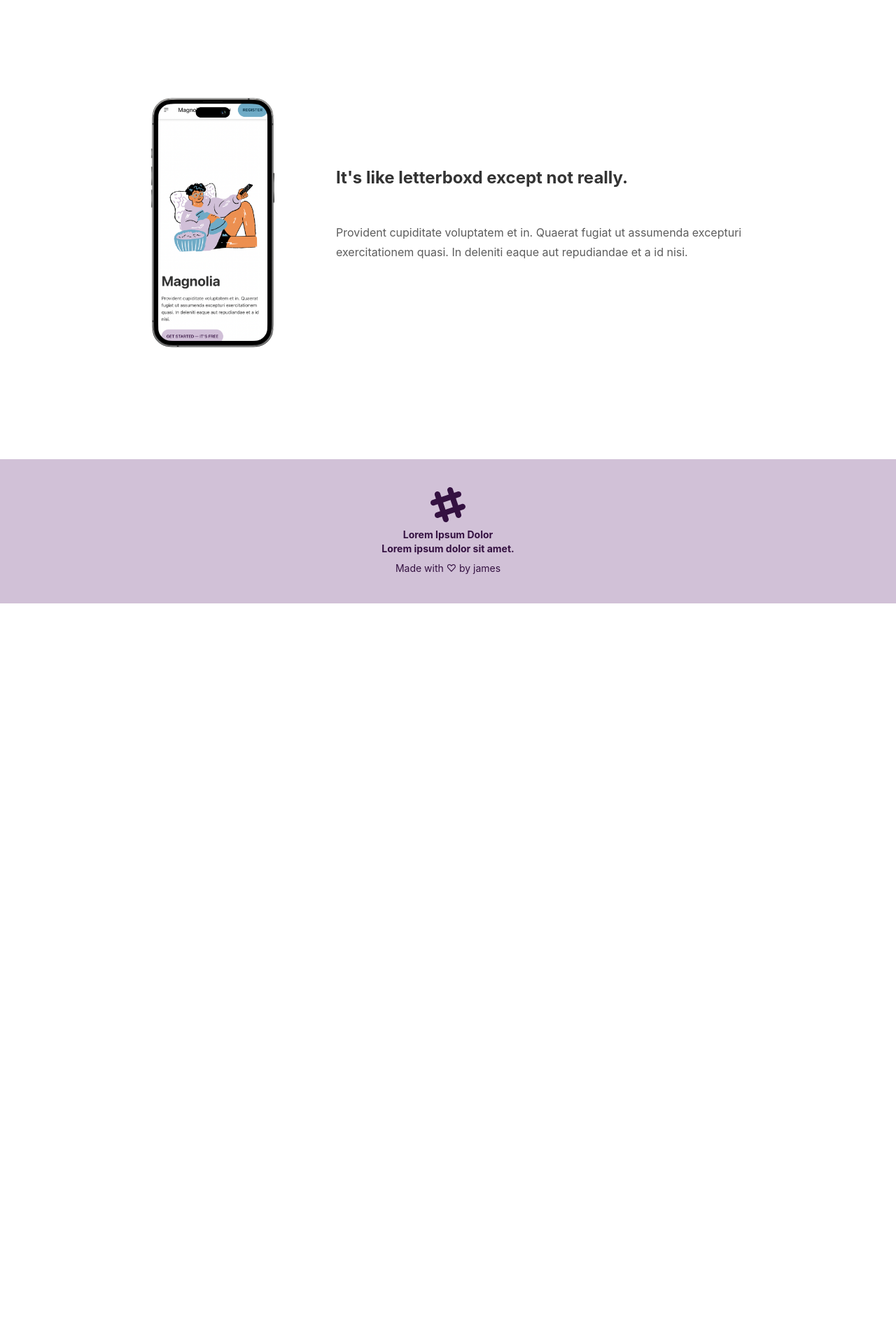
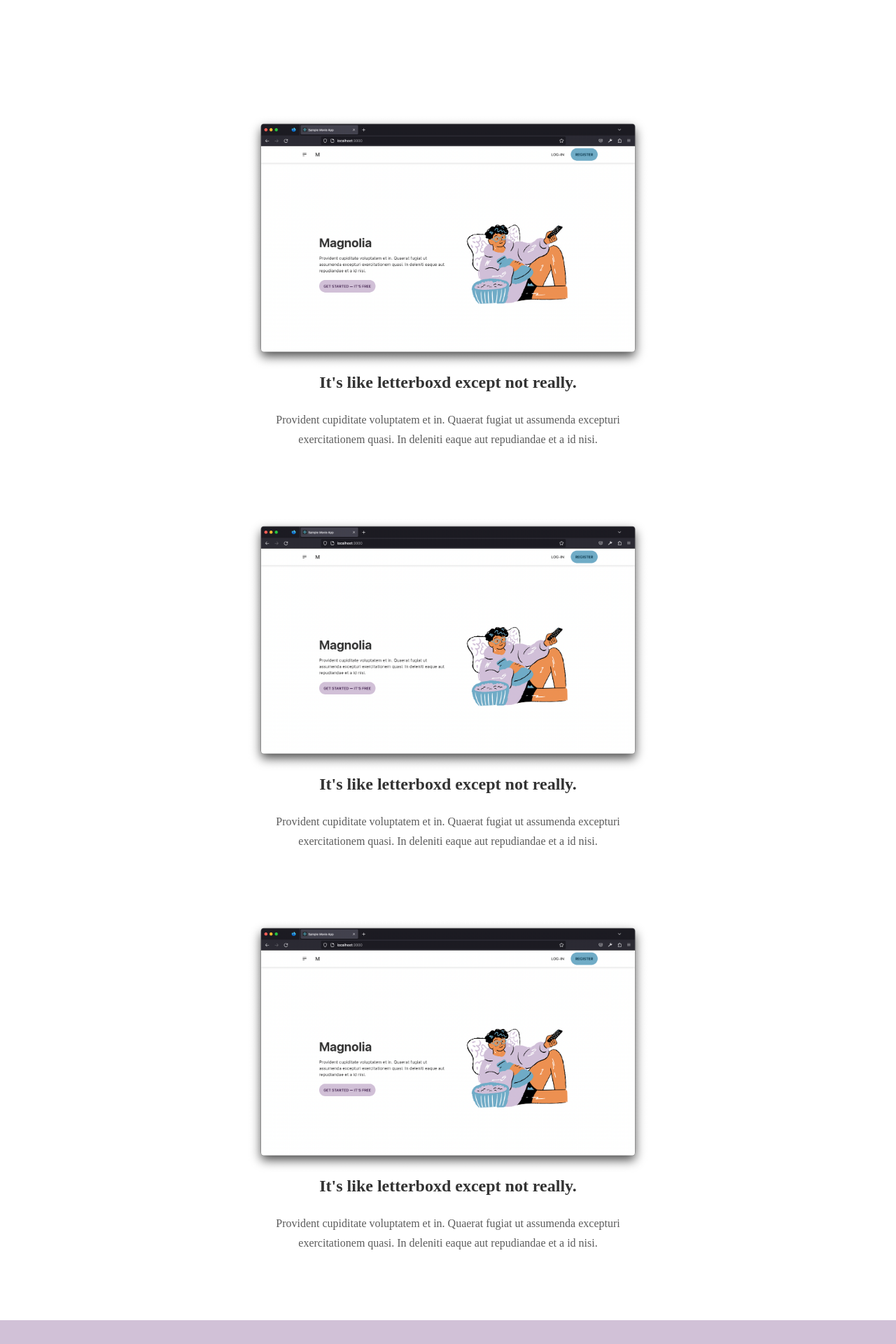
Before and after one commit to jamesesguerra/movie-app, a React (Create React App) app: page / in a window 1280 px wide. Shown: the part 720-2640 px from the top of the page at 70% size. Before the commit the page ends 1582 px from the top, so only its background shows below. Built offline with nearby package versions, Linux system fonts and the light colour scheme; no server answers.

Commit message:
test new landing page ui

```diff
--- a/src/index.css
+++ b/src/index.css
@@ -2,11 +2,15 @@
 @tailwind components;
 @tailwind utilities;
 
+@import url('https://fonts.googleapis.com/css2?family=Poppins:wght@300;400;500;600;700&display=swap');
+
+
 body {
   margin: 0;
-  font-family: -apple-system, BlinkMacSystemFont, 'Segoe UI', 'Roboto', 'Oxygen',
+  /* font-family: -apple-system, BlinkMacSystemFont, 'Segoe UI', 'Roboto', 'Oxygen',
     'Ubuntu', 'Cantarell', 'Fira Sans', 'Droid Sans', 'Helvetica Neue',
-    sans-serif;
+    sans-serif; */
+  font-family: "Poppins";
   -webkit-font-smoothing: antialiased;
   -moz-osx-font-smoothing: grayscale;
 }
@@ -15,8 +19,3 @@ code {
   font-family: source-code-pro, Menlo, Monaco, Consolas, 'Courier New',
     monospace;
 }
-
-.phone-container {
-  max-width: 200px;
-  max-height: 500px;
-}
--- a/src/pages/Landing.jsx
+++ b/src/pages/Landing.jsx
@@ -1,7 +1,7 @@
 import { useEffect } from "react";
 
 import art from "../assets/art.png";
-import phone1 from "../assets/phone.png";
+import desktop from "../assets/desktop.png";
 
 
 const Landing = () => {
@@ -19,29 +19,14 @@ const Landing = () => {
               <img src={art} alt="A guy watching a movie" className="" />
             </div>
             <div className="max-w-2xl mr-4">
-              <h1 className="text-5xl font-bold text-left">Magnolia</h1>
+              <h1 className="text-5xl font-bold text-left">Pellicola</h1>
               <p className="py-6 text-left">Provident cupiditate voluptatem et in. Quaerat fugiat ut assumenda excepturi exercitationem quasi. In deleniti eaque aut repudiandae et a id nisi.</p>
               <button className="btn btn-primary flex justify-end">Get Started — it's free</button>
             </div>
           </div>
         </div>
 
-        {/* <div className="prose my-16 px-2 flex mx-auto">
-          <div className="grow ">
-            <h2>It's like letterboxd except not really.</h2>
-            <p>Lorem ipsum dolor sit amet consectetur adipisicing elit. Nihil quibusdam non nisi hic voluptatem. Vel excepturi architecto voluptas dolore aut, recusandae non soluta velit quae nam ipsa libero. Harum, laudantium!</p>
-          </div>
-          <div className="mockup-phone border-primary mx-auto shrink-0">
-            <div className="camera"></div>
-            <div className="display">
-              <div className="artboard artboard-demo phone-1">
-                <img src={art} alt="" />
-              </div>
-            </div>
-          </div>
-        </div> */}
-
-        <div className="bg-base-100 my-36">
+        {/* <div className="bg-base-100 my-24">
           <div className="hero-content flex-col lg:flex-row">
             <div className="max-w-xs max-h-96">
               <img src={phone1} alt="" />
@@ -49,10 +34,45 @@ const Landing = () => {
 
             <div className="mr-4 prose">
               <h2 className="font-bold text-left">It's like letterboxd except not really.</h2>
-              <p className="py-6 text-left">Provident cupiditate voluptatem et in. Quaerat fugiat ut assumenda excepturi exercitationem quasi. In deleniti eaque aut repudiandae et a id nisi.</p>
+              <p className="text-left">Provident cupiditate voluptatem et in. Quaerat fugiat ut assumenda excepturi exercitationem quasi. In deleniti eaque aut repudiandae et a id nisi.</p>
             </div>
           </div>
+        </div> */}
+
+        <div className="bg-base-100 my-24 px-4 text-center">
+          <div className="max-w-xl mx-auto">
+            <img src={desktop} alt="" />
+          </div>
+
+          <div className="prose mx-auto">
+            <h2 className="">It's like letterboxd except not really.</h2>
+            <p className="">Provident cupiditate voluptatem et in. Quaerat fugiat ut assumenda excepturi exercitationem quasi. In deleniti eaque aut repudiandae et a id nisi.</p>
+          </div>
         </div>
+
+        <div className="bg-base-100 my-24 px-4 text-center">
+          <div className="max-w-xl mx-auto">
+            <img src={desktop} alt="" />
+          </div>
+
+          <div className="prose mx-auto">
+            <h2 className="">It's like letterboxd except not really.</h2>
+            <p className="">Provident cupiditate voluptatem et in. Quaerat fugiat ut assumenda excepturi exercitationem quasi. In deleniti eaque aut repudiandae et a id nisi.</p>
+          </div>
+        </div>
+
+        <div className="bg-base-100 my-24 px-4 text-center">
+          <div className="max-w-xl mx-auto">
+            <img src={desktop} alt="" />
+          </div>
+
+          <div className="prose mx-auto">
+            <h2 className="">It's like letterboxd except not really.</h2>
+            <p className="">Provident cupiditate voluptatem et in. Quaerat fugiat ut assumenda excepturi exercitationem quasi. In deleniti eaque aut repudiandae et a id nisi.</p>
+          </div>
+        </div>
+
+
 
       </div>
     </div>
```
Also changed, not shown: src/assets/desktop.png (added), src/assets/phone (900 × 1200 px).png (added).
